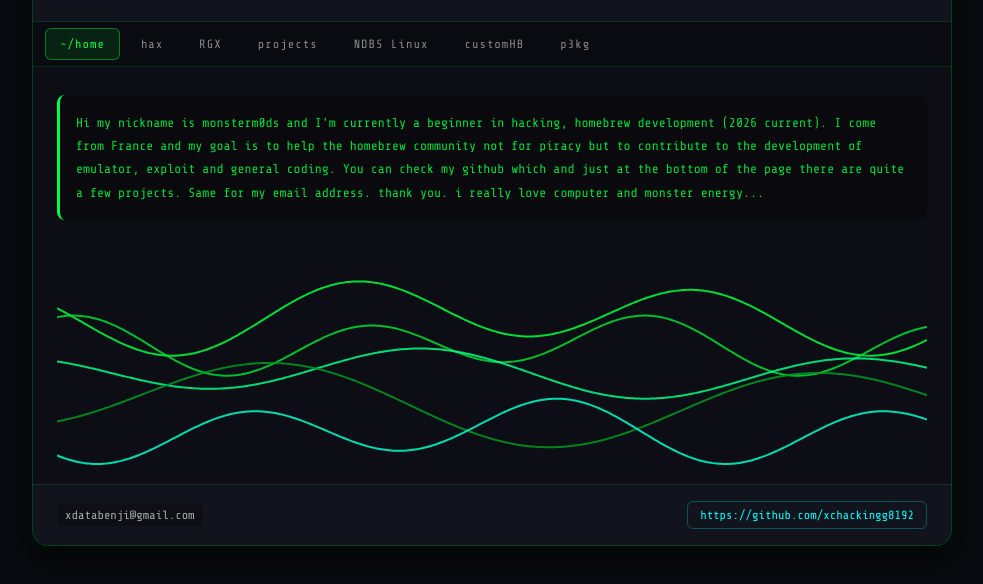
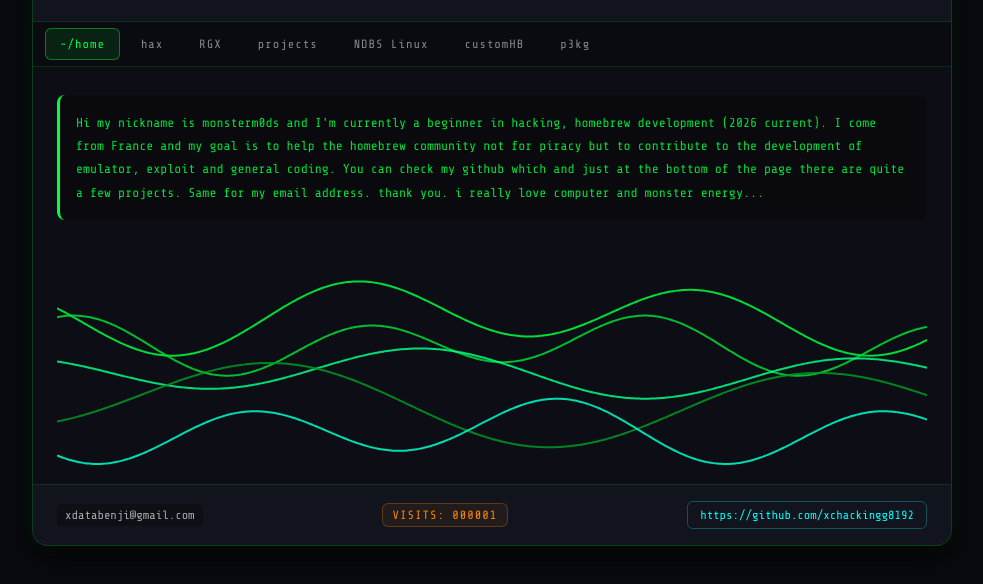
Before and after one commit to xchackingg8192/xchackingg8192.github.io, a plain HTML site: page index.html in a window 1280 px wide. Shown: the part 186-770 px from the top of the page, without its empty margins (148-1131 px from the left). Drawn offline with nearby package versions, Linux system fonts and the light colour scheme.

Commit message:
add a visits counter
rst to 0

```diff
--- a/index.html
+++ b/index.html
@@ -175,6 +175,16 @@
     color: #fff;
   }
 
+  .visit-counter {
+    font-size: 12px;
+    color: #ff8800;
+    background: #ff880011;
+    border: 1px solid #ff880044;
+    padding: 4px 10px;
+    border-radius: 6px;
+    letter-spacing: 1px;
+  }
+
   .footer-github {
     font-size: 12px;
     color: #00ffff;
@@ -236,6 +246,7 @@
 
   <footer>
     <span class="footer-email" id="emailBtn">xdatabenji@gmail.com</span>
+    <div class="visit-counter">VISITS: <span id="counterValue">000001</span></div>
     <a class="footer-github" href="https://github.com/xchackingg8192" target="_blank">
       https://github.com/xchackingg8192
     </a>
@@ -334,6 +345,11 @@ document.getElementById('emailBtn').addEventListener('click', function() {
     this.innerText = originalText;
   }, 1500);
 });
+
+let visits = localStorage.getItem('site_visits') || 0;
+visits = parseInt(visits) + 1;
+localStorage.setItem('site_visits', visits);
+document.getElementById('counterValue').innerText = String(visits).padStart(6, '0');
 </script>
 
 </body>
```
